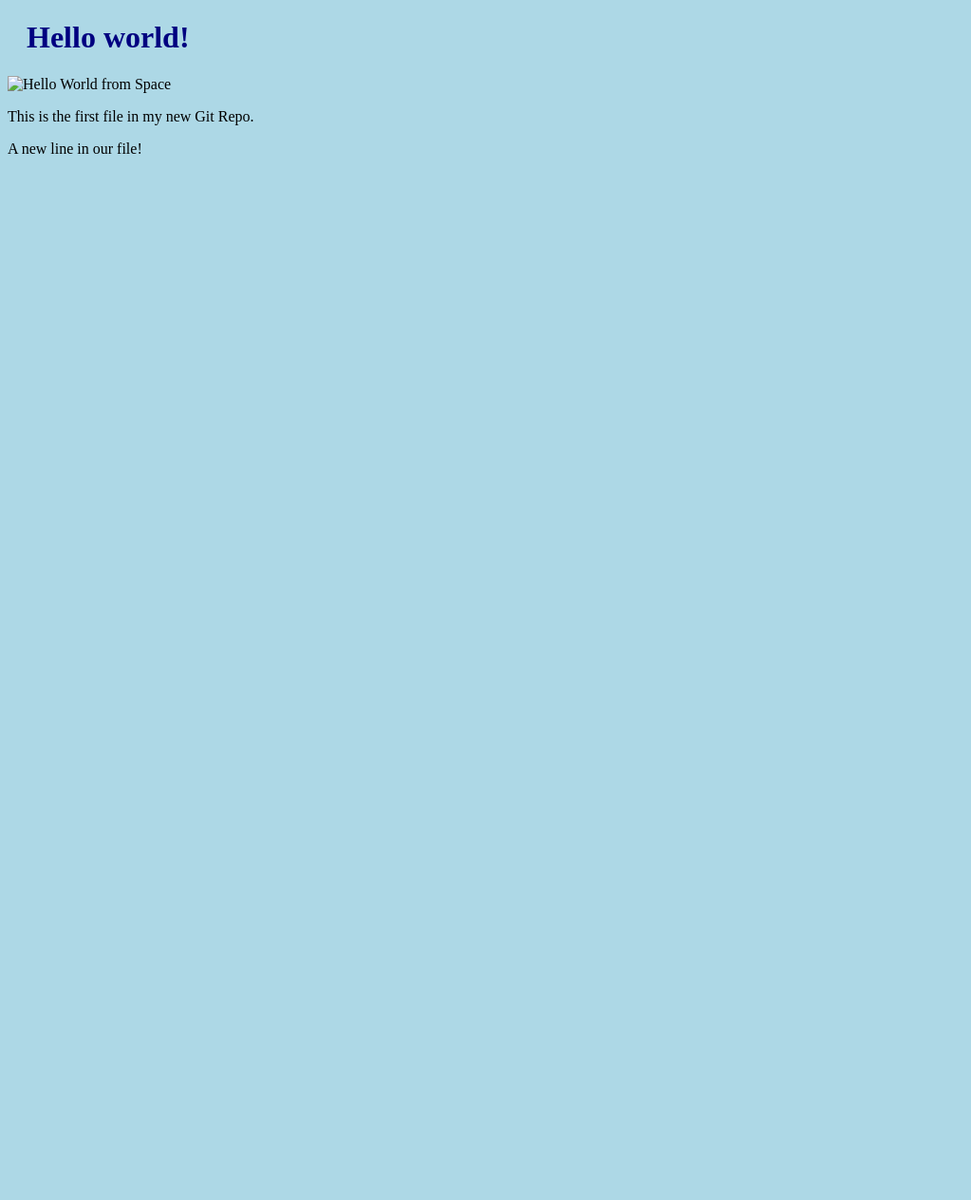
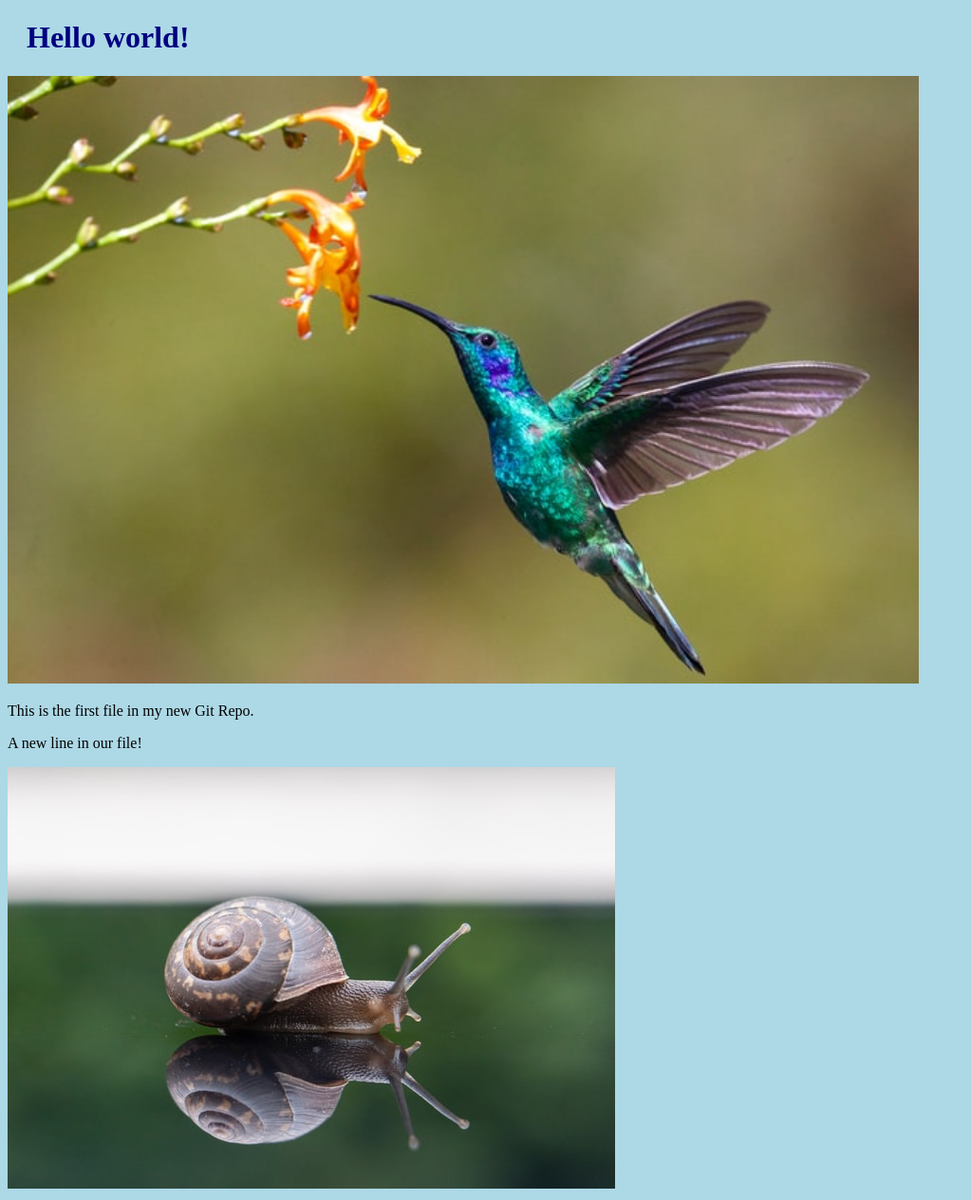
Before and after one commit to karen-chau/hello-world, a plain HTML site: page index.html in a window 1280 px wide. Shown: the whole page at 95% size, without its empty margins (0-1023 px from the left). Before the commit the page ends 800 px from the top, so only its background shows below. Drawn offline with Linux system fonts and the light colour scheme.

Commit message:
added new image

```diff
--- a/index.html
+++ b/index.html
@@ -7,10 +7,10 @@
 <body>
 
 <h1>Hello world!</h1>
-<div><img src="img_hello_world.jpg" alt="Hello World from Space"
-style="width:100%;max-width:960px"></div>
+<div><img src="colibri.jpg" alt="Hello World from Space" style="width:100%;max-width:960px"></div>
 <p>This is the first file in my new Git Repo.</p>
 <p>A new line in our file!</p>
+<div><img src="snail.jpg" alt="Hello Git" style="width:100%;max-width:640px"></div>
 
 </body>
 </html>
```
Also changed, not shown: snail.jpg (added), 1 other file.
